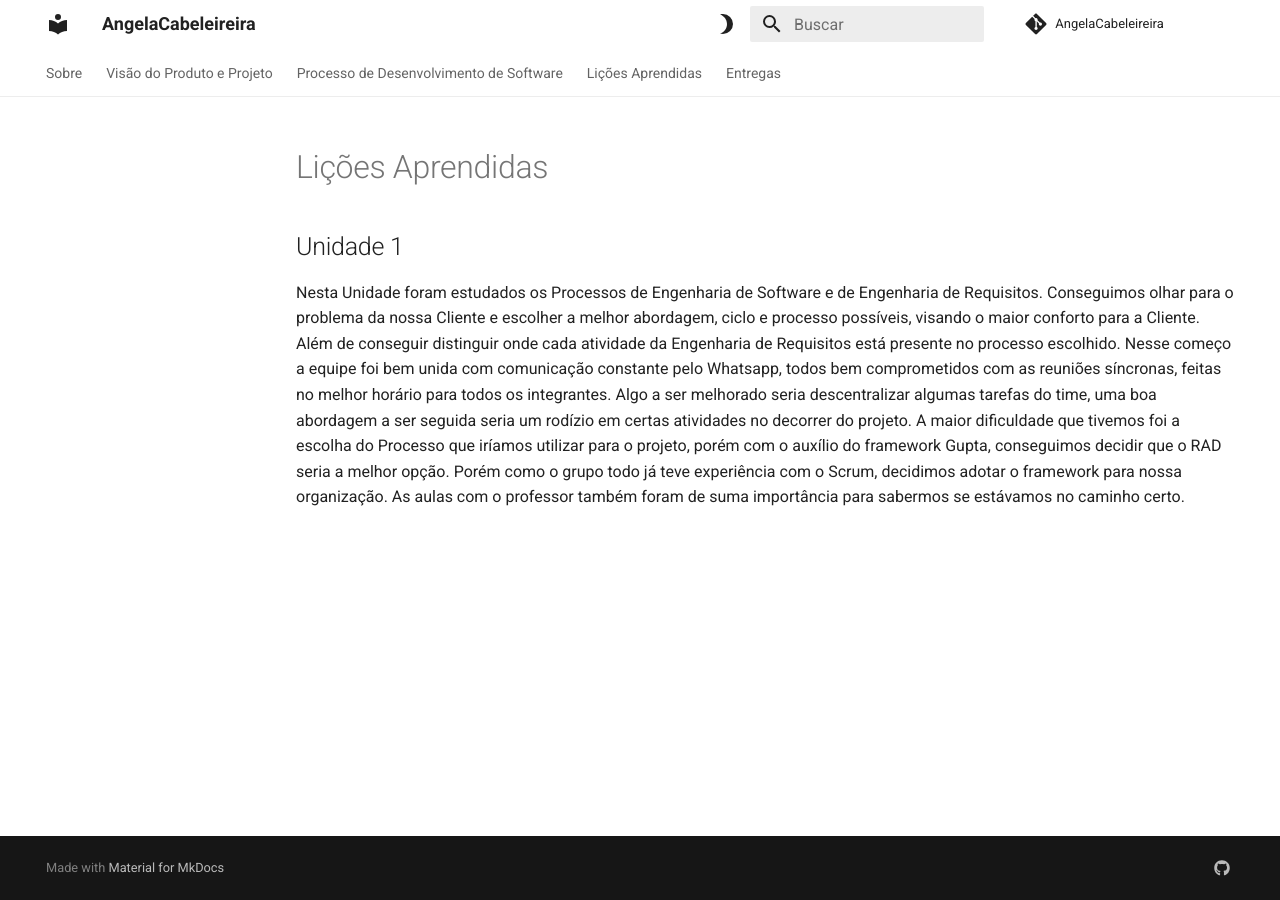
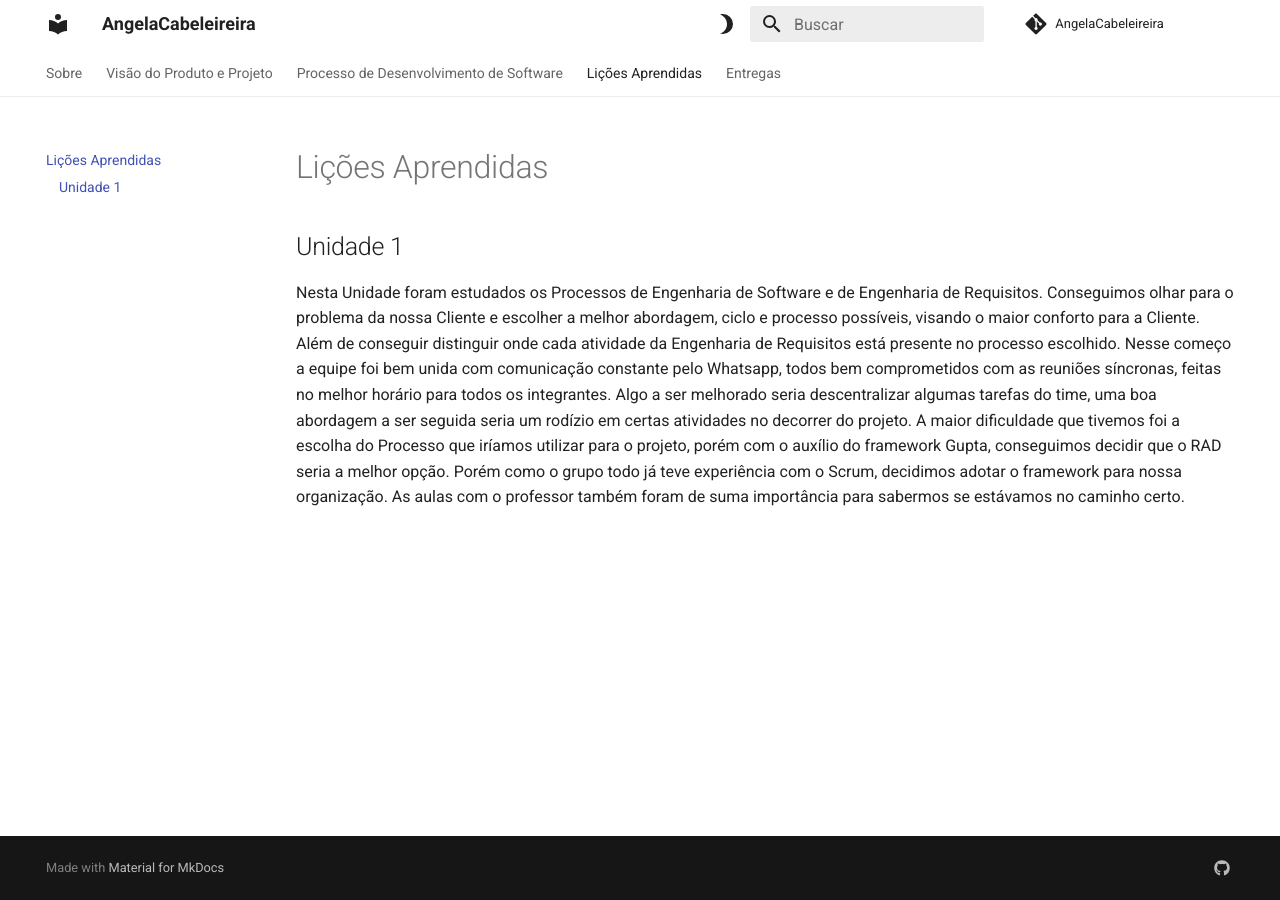
Before and after one commit to mdsreq-fga-unb/2023.2-AngelaCabeleireira, an MkDocs documentation site: the page built from docs/LicoesAprendidas.md, in a window 1280 px wide. Built offline with MkDocs 1.6.1 and Material for MkDocs 9.7.7, drawn with Linux system fonts in a browser that asks for light colours; comment, search, counter and statistics services are not loaded.

Commit message:
fixing problems

```diff
--- a/docs/LicoesAprendidas.md
+++ b/docs/LicoesAprendidas.md
@@ -2,8 +2,10 @@
 
 ## Unidade 1
 
+<p>
 Nesta Unidade foram estudados os Processos de Engenharia de Software e de Engenharia de Requisitos.
 Conseguimos olhar para o problema da nossa Cliente e escolher a melhor abordagem, ciclo e processo possíveis, visando o maior conforto para a Cliente. Além de conseguir distinguir onde cada atividade da Engenharia de Requisitos está presente no processo escolhido.
 Nesse começo a equipe foi bem unida com comunicação constante pelo Whatsapp, todos bem comprometidos com as reuniões síncronas, feitas no melhor horário para todos os integrantes.
 Algo a ser melhorado seria descentralizar algumas tarefas do time, uma boa abordagem a ser seguida seria um rodízio em certas atividades no decorrer do projeto.
 A maior dificuldade que tivemos foi a escolha do Processo que iríamos utilizar para o projeto, porém com o auxílio do framework Gupta, conseguimos decidir que o RAD seria a melhor opção. Porém como o grupo todo já teve experiência com o Scrum, decidimos adotar o framework para nossa organização. As aulas com o professor também foram de suma importância para sabermos se estávamos no caminho certo.
+</p>
--- a/mkdocs.yml
+++ b/mkdocs.yml
@@ -10,8 +10,8 @@ nav:
   - Visão do Produto e Projeto:
     - Visão do Produto: VisaoProdutoEProjeto/visaoProduto.md
     - Visão do Projeto: VisaoProdutoEProjeto/visaoProjeto.md
-  - Processo de Desenvolvimento de Software: processoDesenv.md
-  - Lições Aprendidas: licoesAprendidas.md
+  - Processo de Desenvolvimento de Software: ProcessoDesenv.md
+  - Lições Aprendidas: LicoesAprendidas.md
   - Entregas: entregas.md
 
 #Config
```
